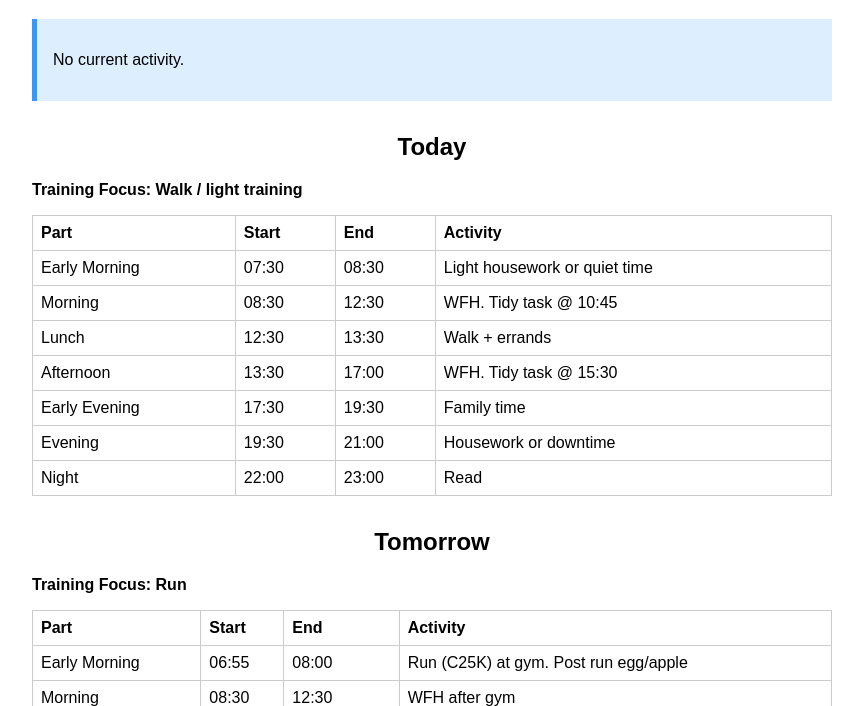
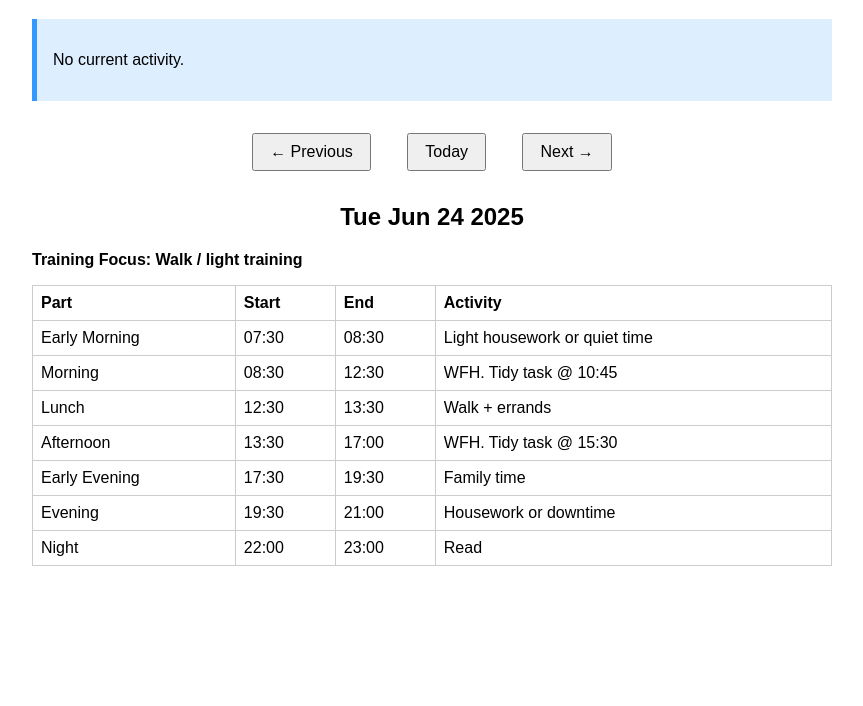
Before and after one commit to WillCody/schedule, a plain HTML site: page index.html in a window 1280 px wide. Shown: the part 94-800 px from the top of the page, without its empty margins (208-1071 px from the left). Drawn offline with Linux system fonts and the light colour scheme.

Commit message:
Added navigation

```diff
--- a/index.html
+++ b/index.html
@@ -13,18 +13,21 @@
     .focus { font-weight: bold; }
     table { width: 100%; border-collapse: collapse; margin-top: 0.5rem; }
     th, td { border: 1px solid #ccc; padding: 0.5rem; text-align: left; }
+    .nav-buttons { text-align: center; margin: 2rem 0; }
+    .nav-buttons button { margin: 0 1rem; padding: 0.5rem 1rem; font-size: 1rem; }
   </style>
 </head>
 <body>
   <h1>📅 Today's Schedule</h1>
   <div id="current" class="now"></div>
-  <div class="day-schedule">
-    <h2>Today</h2>
-    <div id="today"></div>
+  <div class="nav-buttons">
+    <button onclick="changeOffset(-1)">← Previous</button>
+    <button onclick="resetOffset()">Today</button>
+    <button onclick="changeOffset(1)">Next →</button>
   </div>
   <div class="day-schedule">
-    <h2>Tomorrow</h2>
-    <div id="tomorrow"></div>
+    <h2 id="viewing-date">Date</h2>
+    <div id="day-view"></div>
   </div>
 
   <script>
@@ -33,22 +36,30 @@
       return `${y}-${m.padStart(2, '0')}-${d.padStart(2, '0')}`;
     }
 
-    async function loadSchedule() {
-      const response = await fetch('schedule.csv');
-      const text = await response.text();
-      const rows = text.trim().split('\n');
-      const headers = rows.shift().split(',');
-      const data = rows.map(row => Object.fromEntries(row.split(',').map((val, i) => [headers[i], val])));
+    let dateOffset = 0;
+    let scheduleData = [];
 
-      const today = new Date();
-      const tomorrow = new Date();
-      tomorrow.setDate(today.getDate() + 1);
-      const todayStr = today.toISOString().split('T')[0];
-      const tomorrowStr = tomorrow.toISOString().split('T')[0];
+    function formatDate(d) {
+      return d.toISOString().split('T')[0];
+    }
 
-      const now = today.getHours() + today.getMinutes() / 60;
+    function getOffsetDate(offset) {
+      const d = new Date();
+      d.setDate(d.getDate() + offset);
+      return d;
+    }
 
-      const displayDay = (targetDateStr, containerId) => {
+    function changeOffset(delta) {
+      dateOffset += delta;
+      renderSchedule();
+    }
+
+    function resetOffset() {
+      dateOffset = 0;
+      renderSchedule();
+    }
+
+    function displayDay(targetDateStr, containerId, data) {
       const group = data.filter(entry => toISODate(entry.Date) === targetDateStr);
       const container = document.getElementById(containerId);
       if (group.length === 0) {
@@ -63,14 +74,35 @@
       });
       html += '</table>';
       container.innerHTML = html;
-      };
+    }
 
-      const currentEntry = data.find(e => {
+    async function loadSchedule() {
+      const response = await fetch('schedule.csv');
+      const text = await response.text();
+      const rows = text.trim().split('\n');
+      const headers = rows.shift().split(',');
+      scheduleData = rows.map(row => Object.fromEntries(row.split(',').map((val, i) => [headers[i], val])));
+      renderSchedule();
+    }
+
+    function renderSchedule() {
+      const targetDate = getOffsetDate(dateOffset);
+      const targetDateStr = formatDate(targetDate);
+      const viewingDateElem = document.getElementById("viewing-date");
+      viewingDateElem.textContent = targetDate.toDateString();
+
+      const now = new Date();
+      const todayStr = formatDate(now);
+      let currentEntry = null;
+      if (formatDate(targetDate) === todayStr) {
+        currentEntry = scheduleData.find(e => {
           if (toISODate(e.Date) !== todayStr || !e['Start Time'] || !e['End Time']) return false;
           const start = parseFloat(e['Start Time'].slice(0, 2)) + parseFloat(e['Start Time'].slice(3)) / 60;
           const end = parseFloat(e['End Time'].slice(0, 2)) + parseFloat(e['End Time'].slice(3)) / 60;
-        return now >= start && now < end;
+          const nowHr = now.getHours() + now.getMinutes() / 60;
+          return nowHr >= start && nowHr < end;
         });
+      }
 
       const currentDiv = document.getElementById('current');
       if (currentEntry) {
@@ -79,8 +111,7 @@
         currentDiv.innerHTML = '<p>No current activity.</p>';
       }
 
-      displayDay(todayStr, 'today');
-      displayDay(tomorrowStr, 'tomorrow');
+      displayDay(targetDateStr, 'day-view', scheduleData);
     }
 
     loadSchedule();
```
Lines whose indentation alone changed are shown as unchanged.
